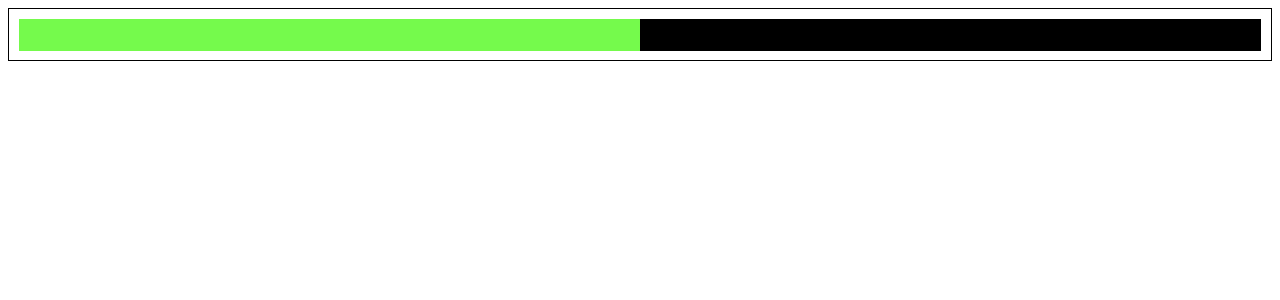
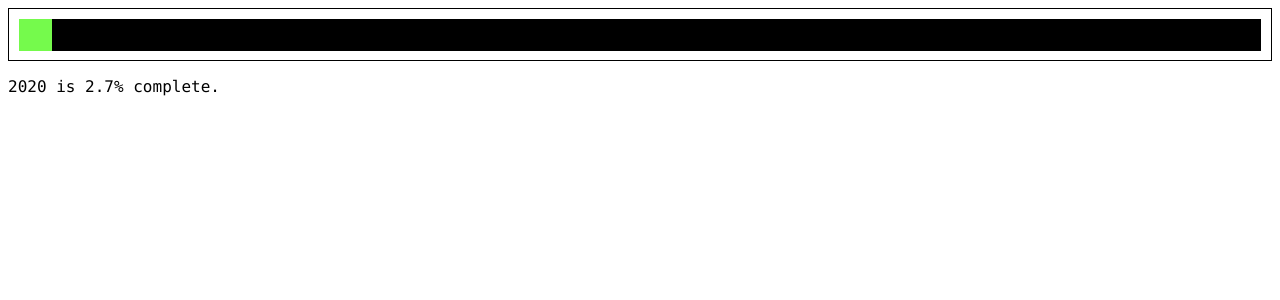
Before and after one commit to constmoon/year-progress-bar, a React app: page / in a window 1280 px wide. Shown: the top 300 px of the page. Built offline with nearby package versions, Linux system fonts and the light colour scheme.

Commit message:
feat: 날짜 계산 기능 추가

```diff
--- a/src/components/progressBar.js
+++ b/src/components/progressBar.js
@@ -13,13 +13,27 @@ const ProgressBar = (props) => {
   );
 };
 
+const CalculatePercentage = () => {
+  const currentDate = new Date();
+  const currentYear = currentDate.getFullYear();
+  const startDate = new Date(currentYear, 0, 0);
+  const diff = currentDate - startDate;
+  const day = 1000 * 60 * 60 * 24;
+  const daysInYear = Math.floor(diff / day);
+  const percentage = Math.round((daysInYear / 365 * 100) * 10) / 10;
+
+  return [currentYear, percentage];
+};
+
 const ProgressBarContainer = () => {
-  const percentage = 50;
+  const [currentYear, percentage] = CalculatePercentage();
+
   return (
     <div>
       <div className="progress-container">
         <ProgressBar percentage={percentage} />
       </div>
+      <p className="progress-info">{currentYear} is {percentage}% complete.</p>
     </div>
   );
 };
```
